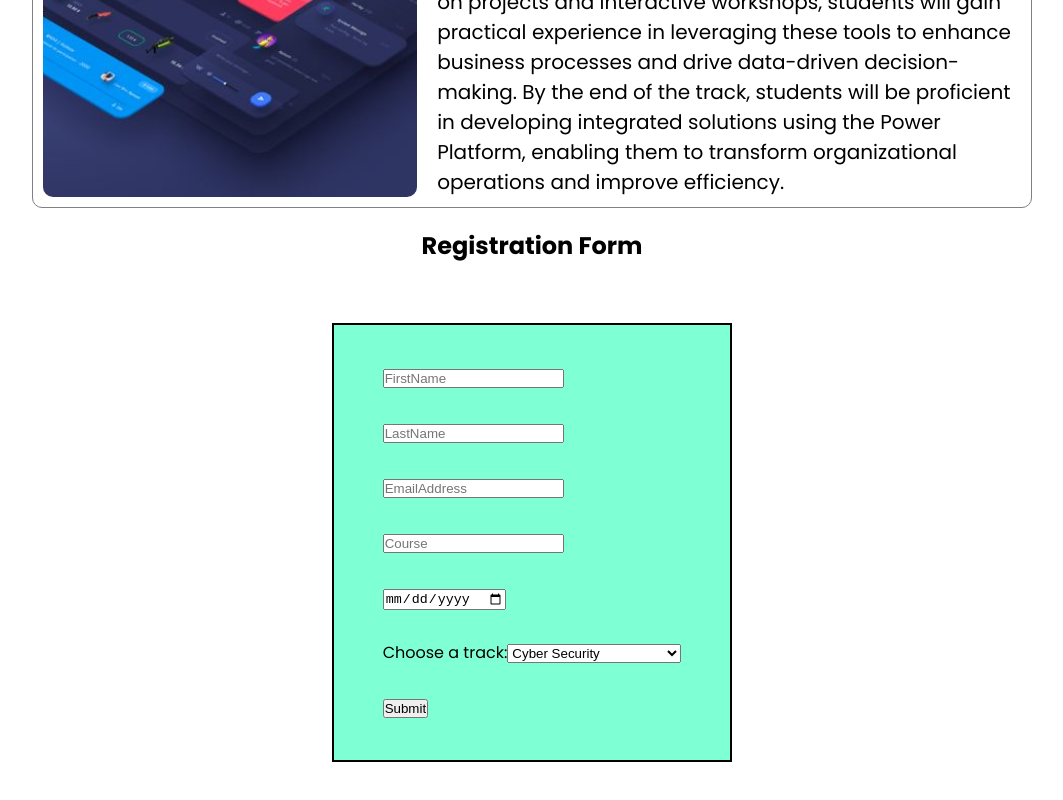
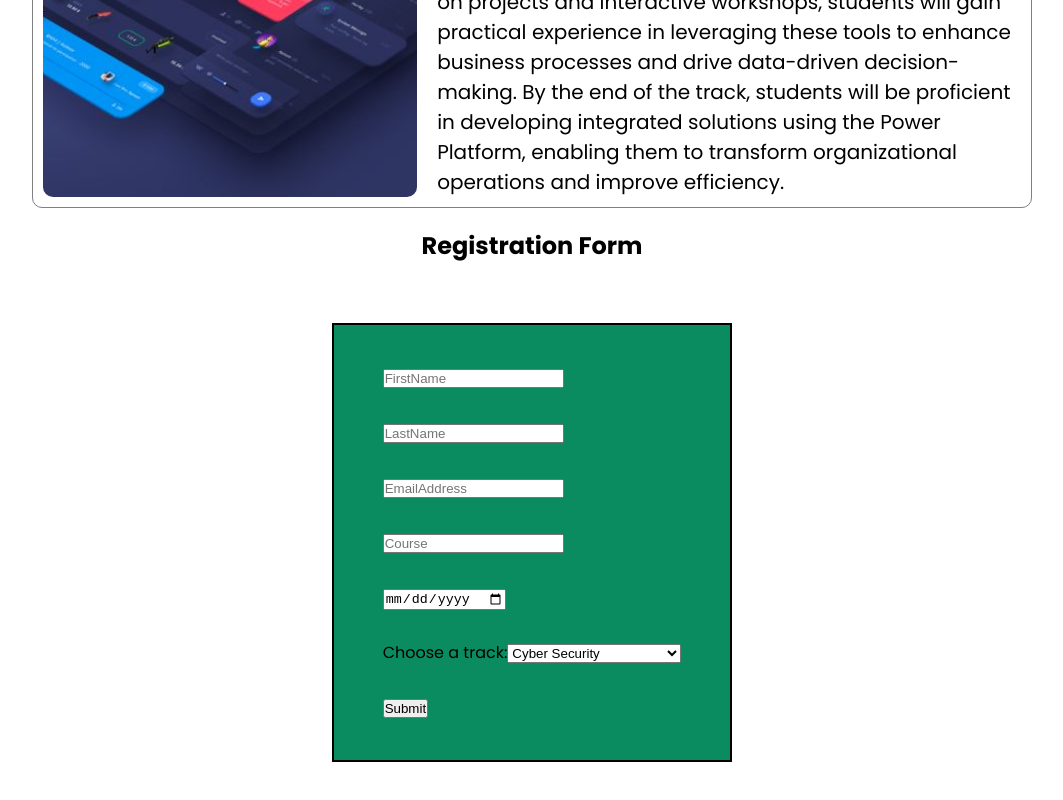
Before and after one commit to 254mathenge/MUTC, a React (Vite) app: page /tracks in a window 1280 px wide. Shown: the part 2931-3731 px from the top of the page, without its empty margins (108-1171 px from the left). Built offline with nearby package versions, Linux system fonts and the light colour scheme.

Commit message:
update track section

```diff
--- a/src/components/Track/Track.css
+++ b/src/components/Track/Track.css
@@ -47,7 +47,7 @@
   font-size: 3rem;
   font-weight: bold;
 }
-.h2{
+.h2 {
   margin: 2rem;
 }
 .registrationForm {
@@ -59,14 +59,16 @@
   padding: 2rem;
   margin: 4rem;
   gap: 1rem;
-  background-color: aquamarine;
+  background-color: rgb(10, 139, 96);
   width: 400px;
+  border: radius 15px;
 }
 .form-text {
   margin-bottom: 5px;
   padding: 1rem;
   margin: 1rem;
   border-radius: 5px;
+  /* height: 20px; */
 }
 .form-text > label {
   height: 2rem;
```
